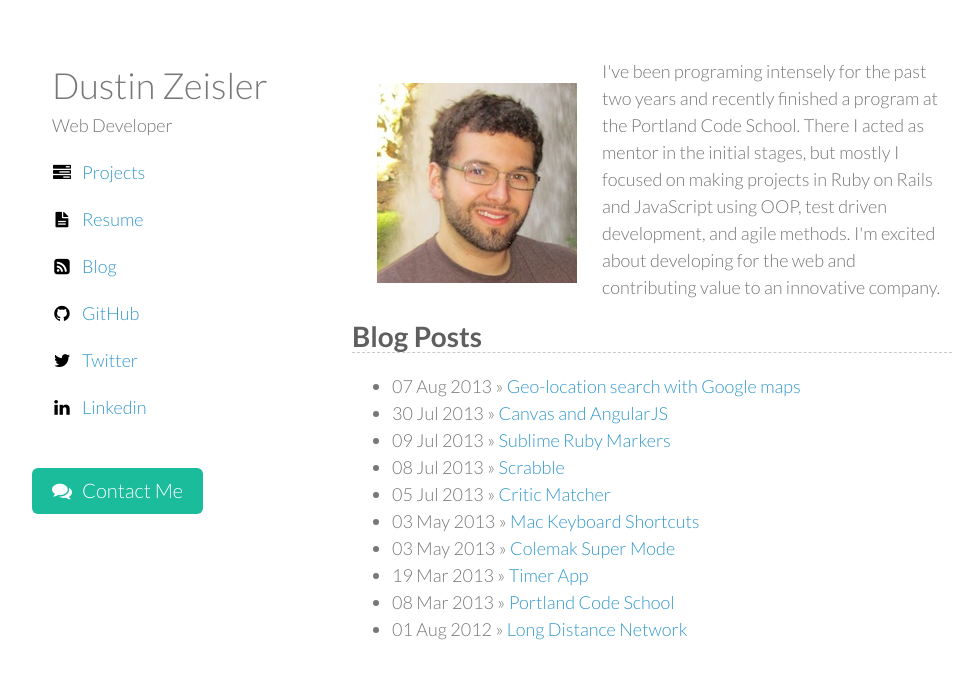
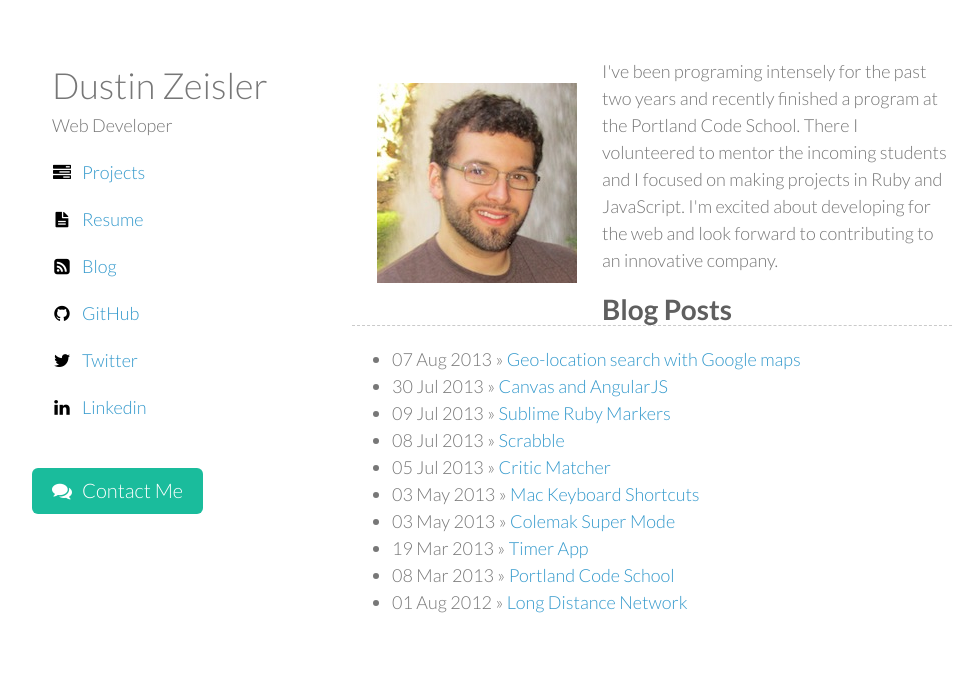
Before and after one commit to zeisler/zeisler.github.io, a Jekyll site: the page built from index.html, in a window 1280 px wide. Shown: the top 679 px of the page, without its empty margins (138-1115 px from the left). Built offline with Jekyll 4.4.1, drawn with Linux system fonts in a browser that asks for light colours.

Commit message:
tag quote update

```diff
--- a/index.html
+++ b/index.html
@@ -5,7 +5,7 @@ title: Dustin Zeisler | Web Developer
 
 <div id="home">
   <img class="head" src="/images/dustin_zeisler.jpg" alt="">
-  <p class="home_tag">I've been programing intensely for the past two years and recently finished a program at the Portland Code School. There I acted as mentor in the initial stages, but mostly I focused on making projects in Ruby on Rails and JavaScript using OOP, test driven development, and agile methods. I'm excited about developing for the web and  contributing value to an innovative company.</p>
+  <p class="home_tag">I've been programing intensely for the past two years and recently finished a program at the Portland Code School. There I volunteered to mentor the incoming students and I focused on making projects in Ruby and JavaScript.  I'm excited about developing for the web and look forward to contributing to an innovative company. </p>
   <h1>Blog Posts</h1>
   <ul class="posts">
     {% for post in site.posts %}
```
